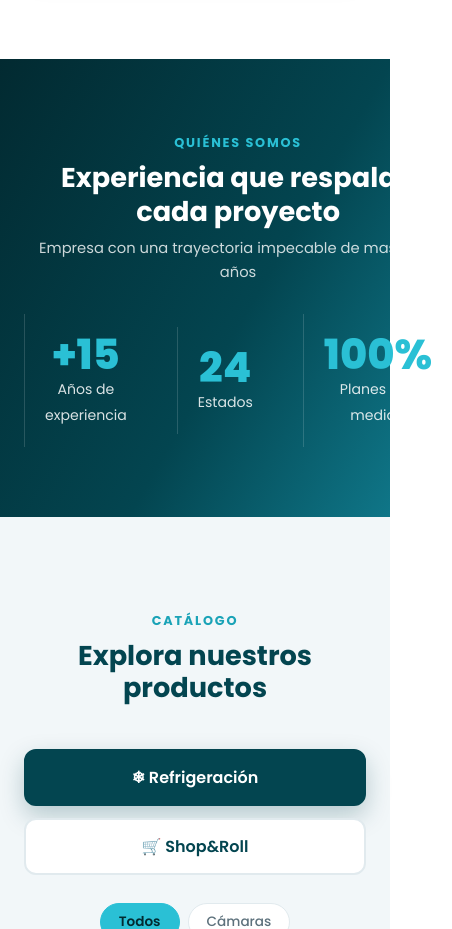
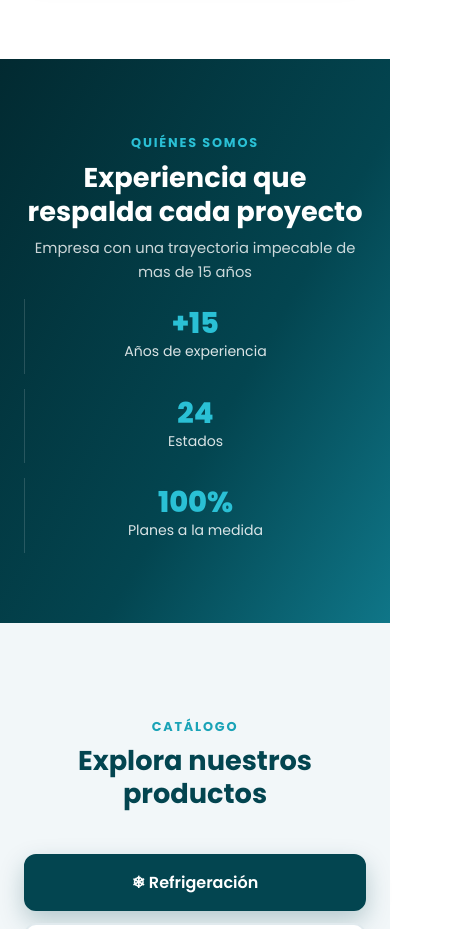
Before and after one commit to DanielMaita93/hitech, a plain HTML site: page index.html in a window 390 px wide. Shown: the part 3120-4049 px from the top of the page, 452 px wide, since content can reach past the window. Drawn offline with Linux system fonts and the light colour scheme.

Commit message:
Add files via upload

```diff
--- a/styles.css
+++ b/styles.css
@@ -270,4 +270,16 @@ a { color: inherit; text-decoration: none; }
   .hs-arrow { display: none; }
   .brand-text { display: none; }
   .catalog-tabs { flex-direction: column; }
+  .stats-grid {
+    grid-template-columns: 1fr; /* Muestra las estadísticas una debajo de la otra en móvil */
+    gap: 15px;
+  }
+
+  .stat {
+    padding: 10px;
+  }
+
+  .stat strong {
+    font-size: 1.8rem; /* Reduce un poco más el tamaño del número en móviles pequeños */
+
 }
```
